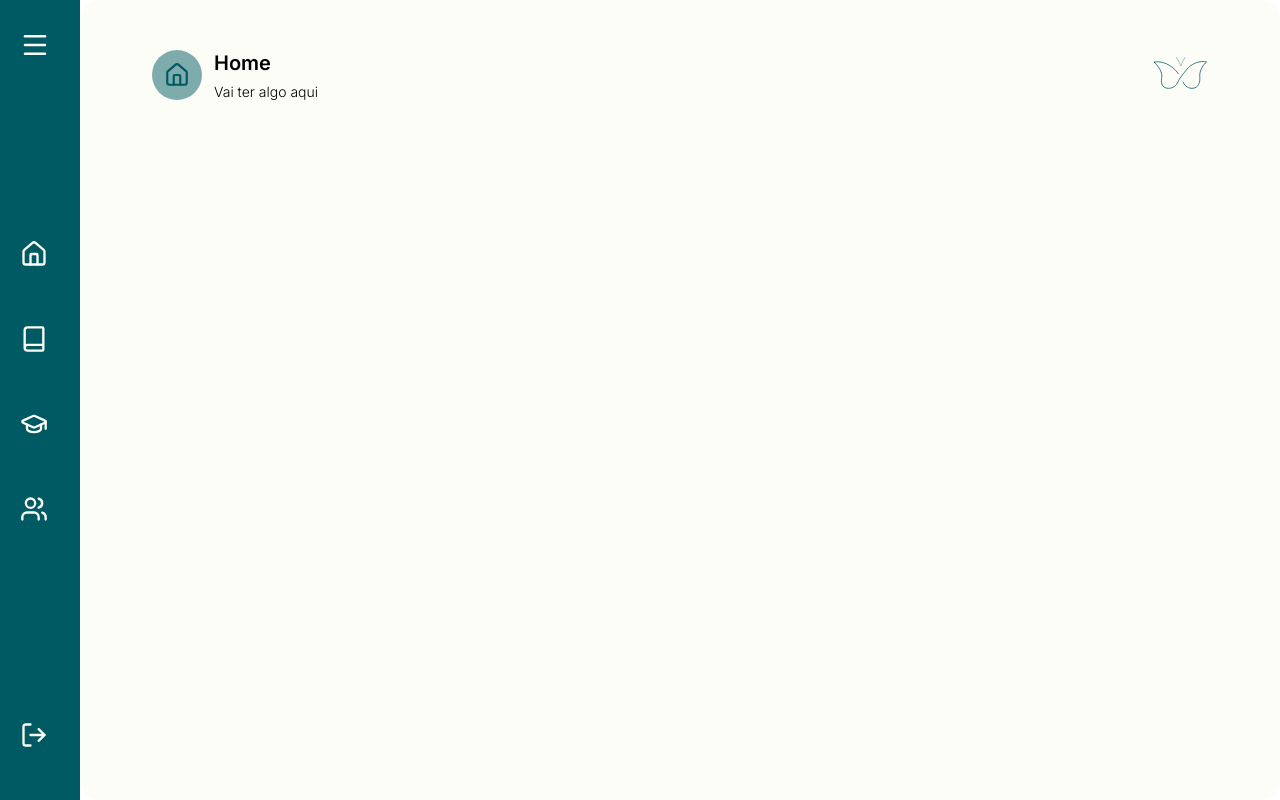
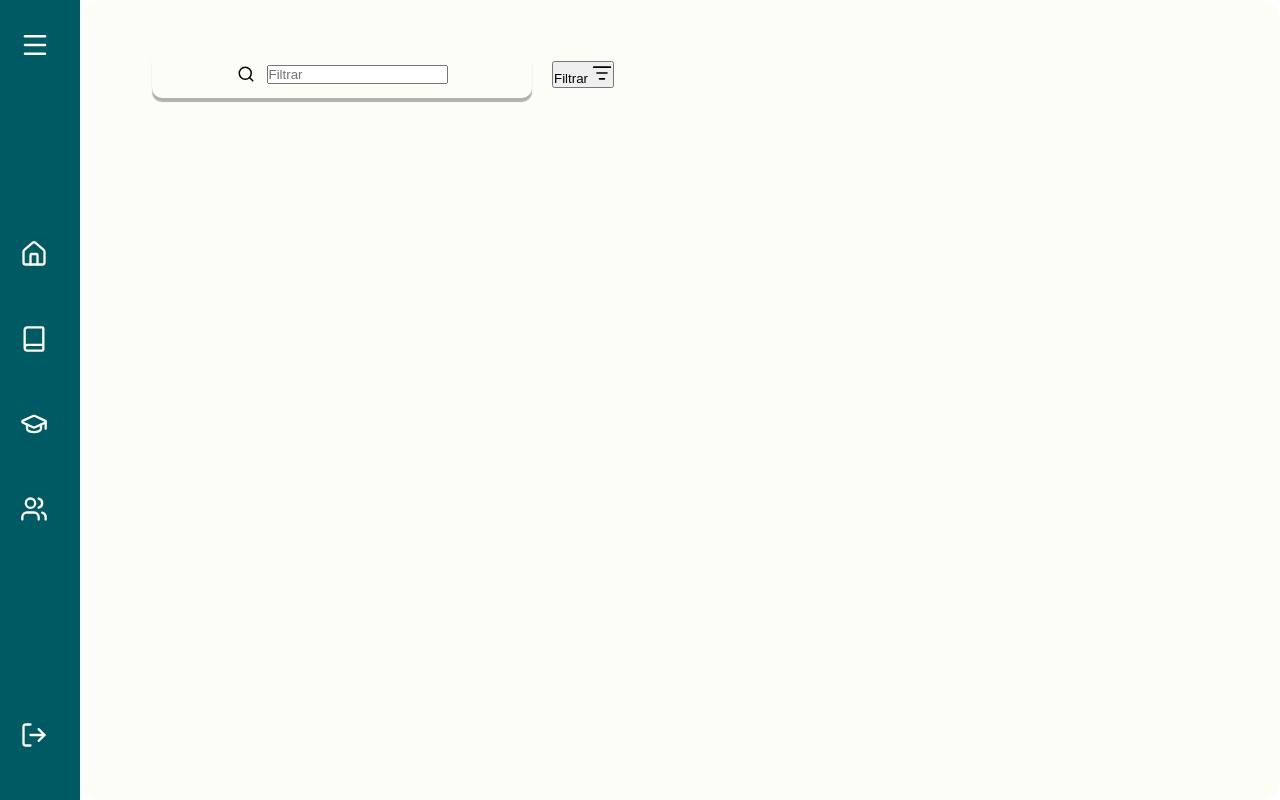
Before and after one commit to LunaSquad/Luna-web-FrontEnd, a React (Vite) app in the folder luna-front/: page /home in a window 1280 px wide. Built offline with nearby package versions, Linux system fonts and the light colour scheme; a web font is replaced by a local one.

Commit message:
terminando os modals de atualização e inicialização da tela home

```diff
--- a/luna-front/src/components/FormAluno.tsx
+++ b/luna-front/src/components/FormAluno.tsx
@@ -1,4 +1,4 @@
-import React, { useState } from "react";
+import React, { useState , useEffect} from "react";
 import Button from "./button";
 import Input from "./input";
 import UploadImagem from "./buttonImage";
@@ -7,10 +7,6 @@ interface FormAlunosProps{
     dados ?: any
     onClose?: () => void
 }
-
-
-
-
 
 export default function FormAlunos({dados, onClose}: FormAlunosProps){
 
@@ -28,6 +24,20 @@ export default function FormAlunos({dados, onClose}: FormAlunosProps){
 
         if (onClose) onClose()
     }
+
+    useEffect(() => {
+            if (dados) {
+                setNome(dados.nome || "")
+                setSobrenome(dados.sobrenome || "")
+                setCpf(dados.cpf || "")
+                setNomeResponsavel(dados.nomeResponsavel || "")
+                setRa(dados.ra || "")
+                setData(dados.data || "")
+                setTelefone(dados.telefone || "")
+                setEmail(dados.email || "")
+
+            }
+        }, [dados])
 
     return(
         <form onSubmit={handleSubmit} className="formCadastroAluno">
--- a/luna-front/src/components/FormProfessor.tsx
+++ b/luna-front/src/components/FormProfessor.tsx
@@ -1,4 +1,4 @@
-import React, { useState } from "react";
+import React, { useState, useEffect } from "react";
 import Button from "./button";
 import Input from "./input";
 import UploadImagem from "./buttonImage";
@@ -7,10 +7,6 @@ interface FormProfessoresProps{
     dados ?: any
     onClose?: () => void
 }
-
-
-
-
 
 export default function FormProfessores({dados, onClose}: FormProfessoresProps){
 
@@ -29,6 +25,20 @@ export default function FormProfessores({dados, onClose}: FormProfessoresProps){
 
         if (onClose) onClose()
     }
+
+    useEffect(() => {
+        if (dados) {
+            setNome(dados.nome || "")
+            setSobrenome(dados.sobrenome || "")
+            setCpf(dados.cpf || "")
+            setData(dados.data || "")
+            setRg(dados.rg || "")
+            setCidade(dados.cidade || "")
+            setTelefone(dados.telefone || "")
+            setEmail(dados.email || "")
+
+        }
+    }, [dados])
 
     return(
         <form onSubmit={handleSubmit} className="formCadastroProf">
--- a/luna-front/src/components/FormTurma.tsx
+++ b/luna-front/src/components/FormTurma.tsx
@@ -1,4 +1,4 @@
-import React, { useState } from "react";
+import React, { useState, useEffect } from "react";
 import Button from "./button";
 import Input from "./input";
 import UploadImagem from "./buttonImage";
@@ -7,10 +7,6 @@ interface FormTurmasProps{
     dados ?: any
     onClose?: () => void
 }
-
-
-
-
 
 export default function FormTurma({dados, onClose}: FormTurmasProps){
 
@@ -31,6 +27,14 @@ export default function FormTurma({dados, onClose}: FormTurmasProps){
             : [...prev, id]
         )
     }
+
+    useEffect(() => {
+                if (dados) {
+                    setNomeTurma(dados.nomeTurma || "")
+                    setProfessor(dados.professor || "")
+
+                }
+            }, [dados])
 
 
     function handleSubmit(e: React.FormEvent){
--- /dev/null
+++ b/luna-front/src/components/NavbarHome.tsx
@@ -0,0 +1,45 @@
+import { Bell, ListFilter, Search } from "lucide-react"
+import Button from "./button"
+
+type NavBarHomeProps = {
+    searchValue: string
+    onSearchChange: (value: string) => void
+    searchPlaceholder?: string
+    buttonLabel: string
+    onButtonClick: () => void
+}
+
+export default function NavbarHome({
+    searchValue,
+    onSearchChange,
+    searchPlaceholder = "Filtrar",
+    buttonLabel,
+    onButtonClick,
+}: NavBarHomeProps){
+
+    return(
+        <div className="NavBarCompleta">
+                <div className="searchAction">
+                    <div className="buscaBox">
+                        <Search size={18} className="buscaIcon" />
+                        <input
+                        type="text"
+                        value={searchValue}
+                        onChange={(e) => onSearchChange(e.target.value)}
+                        placeholder={searchPlaceholder}
+                        className="buscaInput"
+                        />
+                    </div>
+
+                    <Button
+                        type="button"
+                        onClick={onButtonClick}
+                        className="buttonFilter"
+                    >
+                        Filtrar <ListFilter size={20} />
+                        <span>{buttonLabel}</span>
+                    </Button>
+                </div>
+        </div>
+    )
+}
--- a/luna-front/src/index.css
+++ b/luna-front/src/index.css
@@ -1053,3 +1053,30 @@
   font-size: 22px;
   cursor: pointer;
 }
+
+.NavBarCompleta{
+  display: flex;
+  justify-content: space-between;
+  align-items: center;
+}
+
+.searchAction{
+  display: flex;
+  justify-content: space-between;
+  align-items: center;
+  gap: 20px;
+  flex-wrap: wrap;
+}
+
+.buscaBox{
+  display: flex;
+  align-items: center;
+  justify-content: center;
+  gap: 12px;
+  background-color: transparent;
+  width: 380px;
+  height: 48px;
+  border-radius: 10px;
+  padding: 0 14px;
+  box-shadow: 0px 4px 1px rgba(0, 0, 0, 0.3);
+}
--- a/luna-front/src/pages/Alunos.tsx
+++ b/luna-front/src/pages/Alunos.tsx
@@ -47,6 +47,7 @@ const alunos: Aluno[] = [
 function Alunos() {
   const [busca, setBusca] = useState("");
   const [modalAberto, setModalAberto] = useState(false);
+  const [alunoSelecionado, setAlunoSelecionado] = useState<Aluno | null > (null)
 
   const columns = [
     {
@@ -89,7 +90,12 @@ function Alunos() {
             <Trash2 size={20} />
           </button>
 
-          <button type="button" onClick={() => console.log("Editar", row.id)}>
+          <button type="button"
+          onClick={() => {
+            setAlunoSelecionado(row) // envia dados
+            setModalAberto(true)
+          }}
+          >
             <Pencil size={20} />
           </button>
         </div>
@@ -111,7 +117,10 @@ function Alunos() {
         onSearchChange={setBusca}
         searchPlaceholder="Buscar Aluno"
         buttonLabel="Novo Aluno"
-        onButtonClick={() => setModalAberto(true)}
+        onButtonClick={() => {
+        setAlunoSelecionado(null) // limpa
+        setModalAberto(true)
+        }}
       />
 
       <Table columns={columns} data={alunos} />
@@ -123,7 +132,10 @@ function Alunos() {
         <div className="logoAluno">
           <GraduationCap  size={24}/>
         </div>
-        <FormAlunos />
+        <FormAlunos
+          dados={alunoSelecionado}
+          onClose={() => setModalAberto(false)}
+        />
       </ModalAluno>
 
     </LayoutBase>
--- a/luna-front/src/pages/Home.tsx
+++ b/luna-front/src/pages/Home.tsx
@@ -2,16 +2,14 @@ import { useState } from "react"
 import {House} from "lucide-react"
 import InfoHeader from "../components/InfoHeader"
 import LayoutBase from "../components/layout/LayoutBase"
+import NavbarHome from "../components/NavbarHome"
+
 
 function Home() {
   return (
     <LayoutBase>
 
-      <InfoHeader
-        icon={<House size={26}/>}
-        title="Home"
-        subtitle="Vai ter algo aqui"
-      />
+      <NavbarHome></NavbarHome>
 
     </LayoutBase>
   )
--- a/luna-front/src/pages/Professores.tsx
+++ b/luna-front/src/pages/Professores.tsx
@@ -39,6 +39,7 @@ const professores: Professor[] = [
 function Professores() {
   const [busca, setBusca] = useState("");
   const [modalAberto, setModalAberto] = useState(false);
+  const [professorSelecionado, setProfessorSelecionado] = useState<Professor | null > (null)
 
   const columns = [
     {
@@ -67,7 +68,12 @@ function Professores() {
             <Trash2 size={20} />
           </button>
 
-          <button type="button" onClick={() => console.log("Editar", row.id)}>
+          <button type="button"
+          onClick={() => {
+            setProfessorSelecionado(row) // envia dados
+            setModalAberto(true)
+          }}
+          >
             <Pencil size={20} />
           </button>
         </div>
@@ -90,8 +96,9 @@ function Professores() {
         searchPlaceholder="Buscar Professor"
         buttonLabel="Novo Professor"
         onButtonClick={() => {
-          console.log("clicou")
-          setModalAberto(true)}}
+        setProfessorSelecionado(null) // limpa
+        setModalAberto(true)
+}}
       />
 
       <Table columns={columns} data={professores} />
@@ -103,7 +110,10 @@ function Professores() {
         <div className="logoProf">
           <Book  size={24}/>
         </div>
-        <FormProfessores />
+        <FormProfessores
+          dados={professorSelecionado}
+          onClose={() => setModalAberto(false)}
+        />
       </ModalProf>
 
     </LayoutBase>
--- a/luna-front/src/pages/Turmas.tsx
+++ b/luna-front/src/pages/Turmas.tsx
@@ -43,6 +43,7 @@ const turmas: Turma[] = [
 function Turmas() {
   const [busca, setBusca] = useState("");
   const [modalAberto, setModalAberto] = useState(false);
+  const [turmaSelecionado, setTurmaSelecionado] = useState<Turma | null > (null)
 
   const columns = [
     {
@@ -78,7 +79,12 @@ function Turmas() {
             <Trash2 size={20} />
           </button>
 
-          <button type="button" onClick={() => console.log("Editar", row.id)}>
+          <button type="button"
+            onClick={() => {
+            setTurmaSelecionado(row) // envia dados
+            setModalAberto(true)
+          }}
+          >
             <Pencil size={20} />
           </button>
         </div>
@@ -100,7 +106,10 @@ function Turmas() {
         onSearchChange={setBusca}
         searchPlaceholder="Buscar Turma"
         buttonLabel="Nova Turma"
-        onButtonClick={() => setModalAberto(true)}
+        onButtonClick={() => {
+        setTurmaSelecionado(null) // limpa
+        setModalAberto(true)
+        }}
       />
 
       <Table columns={columns} data={turmas} />
@@ -112,7 +121,10 @@ function Turmas() {
         <div className="logoTurma">
           <Users  size={24}/>
         </div>
-        <FormTurma />
+        <FormTurma
+          dados={turmaSelecionado}
+          onClose={() => setModalAberto(false)}
+        />
       </ModalTurma>
 
     </LayoutBase>
```
